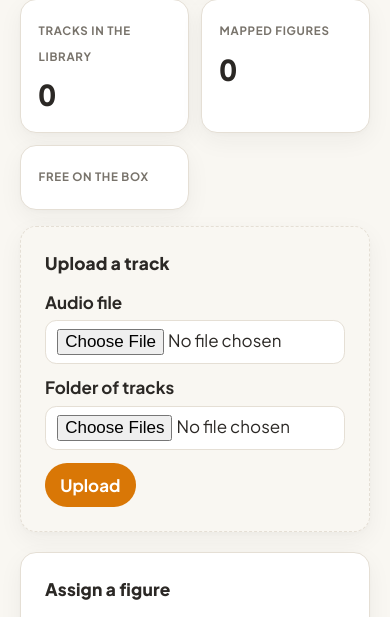
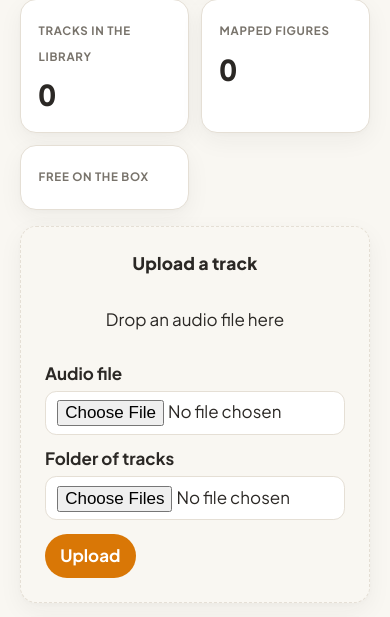
Before and after one commit to mzworthington/RoMini, a Python web app: template src/romini/composition/dashboard/templates/library.html in a window 390 px wide. Shown: the part 275-892 px from the top of the page. Run offline with Jinja, Linux system fonts and the light colour scheme; the template is opened without the code that fills it, so the values that code supplies are empty.

Commit message:
feat(dashboard): lay Figures and Library out as studios

```diff
--- a/src/romini/composition/dashboard/templates/dashboard.css
+++ b/src/romini/composition/dashboard/templates/dashboard.css
@@ -51,6 +51,12 @@
   margin: 0;
   min-width: 0;
 }
+.board:has(.drop) {
+  display: grid;
+  grid-template-columns: minmax(0, 1.6fr) minmax(16rem, 0.9fr);
+  align-items: stretch;
+}
+.board:has(.drop) > .drop { grid-row: span 2; }
 .card {
   background: #fff;
   border: 1px solid var(--line);
@@ -353,10 +359,20 @@
   box-shadow: 0 2px 4px rgba(43, 40, 37, 0.02), 0 8px 24px rgba(43, 40, 37, 0.05);
 }
 section.drop {
+  display: flex;
+  flex-direction: column;
+  justify-content: center;
+  min-height: 16rem;
+  text-align: center;
   background: #F9F7F2;
   border-style: dashed;
   border-width: 1.5px;
 }
+section.drop.dropping {
+  border-color: var(--story-coral);
+  background: #FFF7ED;
+}
+section.drop form { text-align: left; }
 .pods {
   display: grid;
   grid-template-columns: repeat(auto-fit, minmax(17rem, 1fr));
@@ -441,7 +457,9 @@
 @media (max-width: 800px) {
   .studio-main,
   .studio:has(.plate),
-  .studio:has(.live-deck) { grid-template-columns: 1fr; }
+  .studio:has(.live-deck),
+  .board:has(.drop) { grid-template-columns: 1fr; }
+  .board:has(.drop) > .drop { grid-row: auto; }
 }
 @media (max-width: 40rem) {
   .masthead { align-items: flex-start; }
--- a/src/romini/composition/dashboard/templates/library.html
+++ b/src/romini/composition/dashboard/templates/library.html
@@ -7,8 +7,9 @@
 <li><span>Free on the box</span><span class="metric">{{ free_space }}</span></li>
 </ul>
 <div class="board">
-<section class="card drop">
+<section class="card drop" id="upload-well">
 <h2>Upload a track</h2>
+<p>Drop an audio file here</p>
 <form action="/tracks" method="post" enctype="multipart/form-data">
 <label for="file">Audio file</label>
 <input id="file" type="file" name="file" accept="audio/*">
@@ -16,6 +17,29 @@
 <input id="folder" type="file" name="file" accept="audio/*" webkitdirectory multiple>
 <button>Upload</button>
 </form>
+<script>
+(function () {
+  var well = document.getElementById("upload-well");
+  var input = document.getElementById("file");
+  ["dragenter", "dragover"].forEach(function (name) {
+    well.addEventListener(name, function (event) {
+      event.preventDefault();
+      well.classList.add("dropping");
+    });
+  });
+  well.addEventListener("dragleave", function () {
+    well.classList.remove("dropping");
+  });
+  well.addEventListener("drop", function (event) {
+    event.preventDefault();
+    well.classList.remove("dropping");
+    if (!event.dataTransfer || !event.dataTransfer.files.length) {
+      return;
+    }
+    input.files = event.dataTransfer.files;
+  });
+})();
+</script>
 </section>
 <section class="card">
 <h2>Assign a figure</h2>
```
Also changed, not shown: src/romini/composition/test_dashboard.py (+11 -0 lines).
